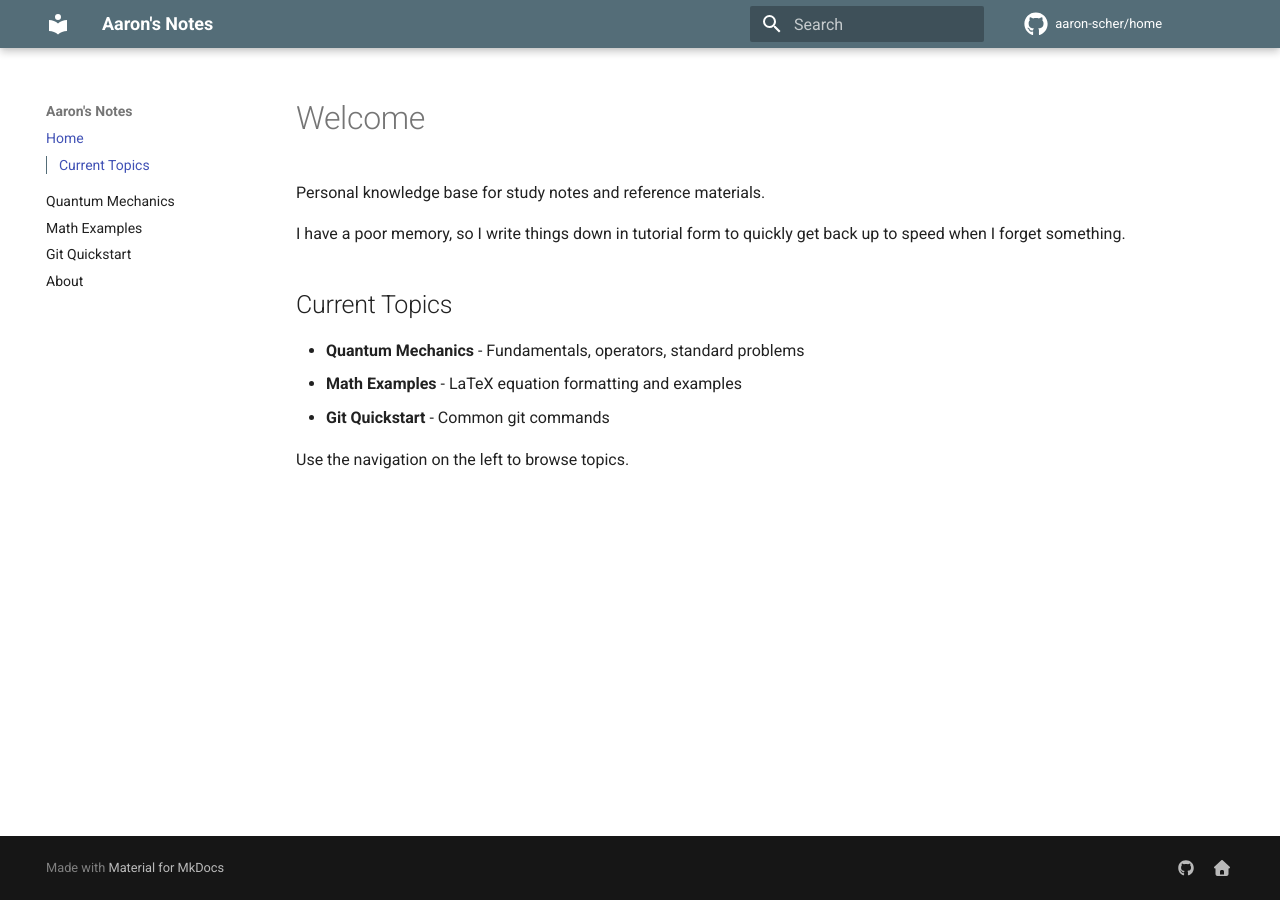
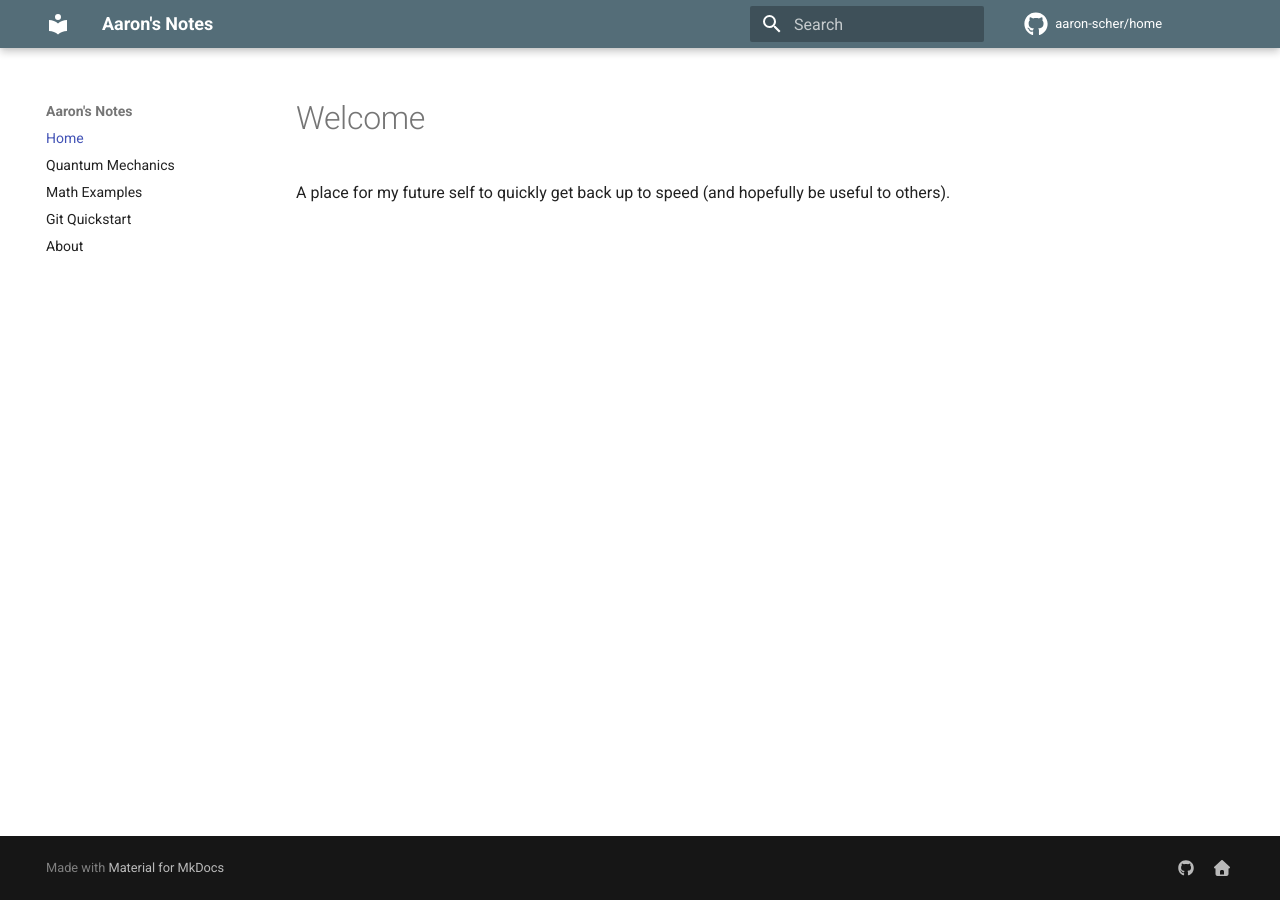
Before and after one commit to aaron-scher/home, an MkDocs documentation site: the page built from docs/index.md, in a window 1280 px wide. Built offline with MkDocs 1.6.1 and Material for MkDocs 9.7.7, drawn with Linux system fonts in a browser that asks for light colours; comment, search, counter and statistics services are not loaded.

Commit message:
Simplify homepage and fix navigation/TOC confusion
- Update homepage tagline (remove 'poor memory', remove 'Current Topics')
- Remove toc.integrate to fix confusing 'Table of contents' label on nav
- Add toc.follow for better TOC behavior on right sidebar
- Now navigation is clearly on left, TOC on right (no confusion)

🤖 Generated with [Claude Code](https://claude.com/claude-code)

Co-Authored-By: Claude <noreply@anthropic.com>

```diff
--- a/docs/index.md
+++ b/docs/index.md
@@ -1,13 +1,3 @@
 # Welcome
 
-Personal knowledge base for study notes and reference materials.
-
-I have a poor memory, so I write things down in tutorial form to quickly get back up to speed when I forget something.
-
-## Current Topics
-
-- **Quantum Mechanics** - Fundamentals, operators, standard problems
-- **Math Examples** - LaTeX equation formatting and examples
-- **Git Quickstart** - Common git commands
-
-Use the navigation on the left to browse topics.
+A place for my future self to quickly get back up to speed (and hopefully be useful to others).
--- a/mkdocs.yml
+++ b/mkdocs.yml
@@ -11,10 +11,10 @@ theme:
     - navigation.instant
     - navigation.expand
     - navigation.indexes
-    - toc.integrate
     - search.suggest
     - search.highlight
     - content.code.copy
+    - toc.follow
   icon:
     repo: fontawesome/brands/github
 markdown_extensions:
```
